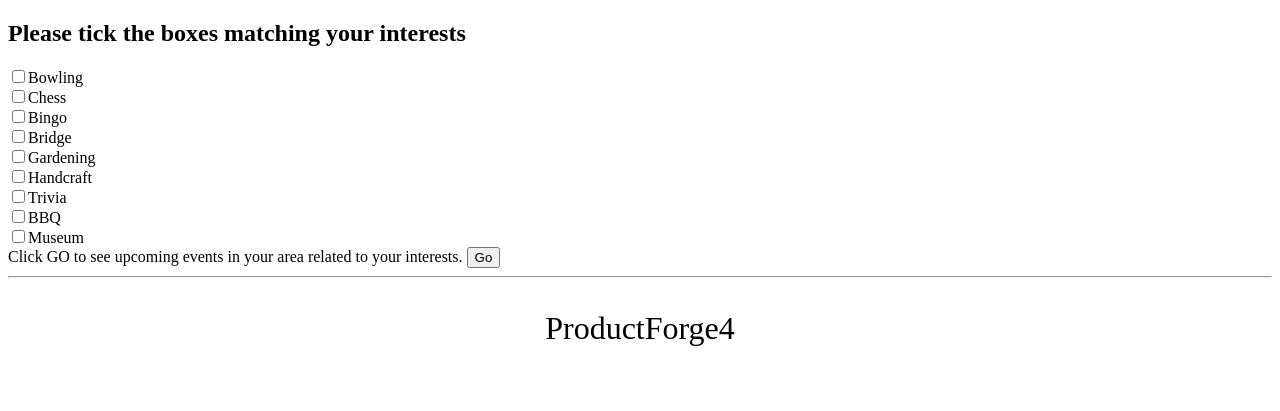
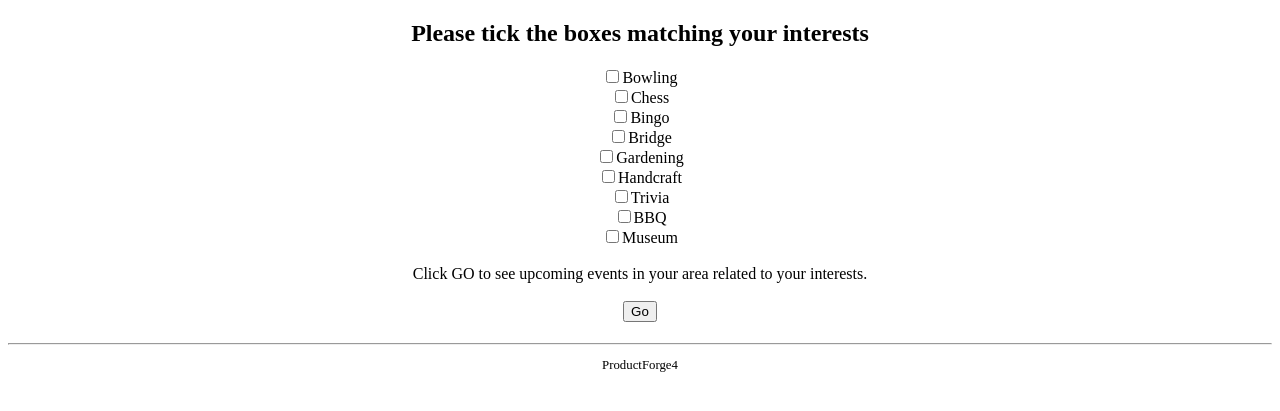
Before and after one commit to Dalimil/ProductForge4-Hackathon, a Flask app: page / in a window 1280 px wide. Shown: the top 411 px of the page. Run offline with Flask 2, Linux system fonts and the light colour scheme.

Commit message:
Added breaks and divs for styling.

```diff
--- a/static/index.html
+++ b/static/index.html
@@ -42,12 +42,17 @@
 
 	<form onsubmit="return submitInterests();" method="POST">
 		<div id="interestsForm">
+        </div>
+    </form>
 
-        </div>
-        Click GO to see upcoming events in your area related to your interests.
-        <button type="submit">Go</button>
-	</form>
-
+    <br>
+    <div id="clickGO">
+    Click GO to see upcoming events in your area related to your interests.
+    </div>
+    <br>
+    <button type="submit">Go</button>
+    <br>
+    <br>
 
 	<footer>
 			<hr>
--- a/static/stylesheet.css
+++ b/static/stylesheet.css
@@ -1,3 +1,11 @@
+body {
+	text-align: center;
+}
+
 p{
 	font-size: 2em;
 }
+
+footer {
+	font-size: 0.4em;
+}
```
